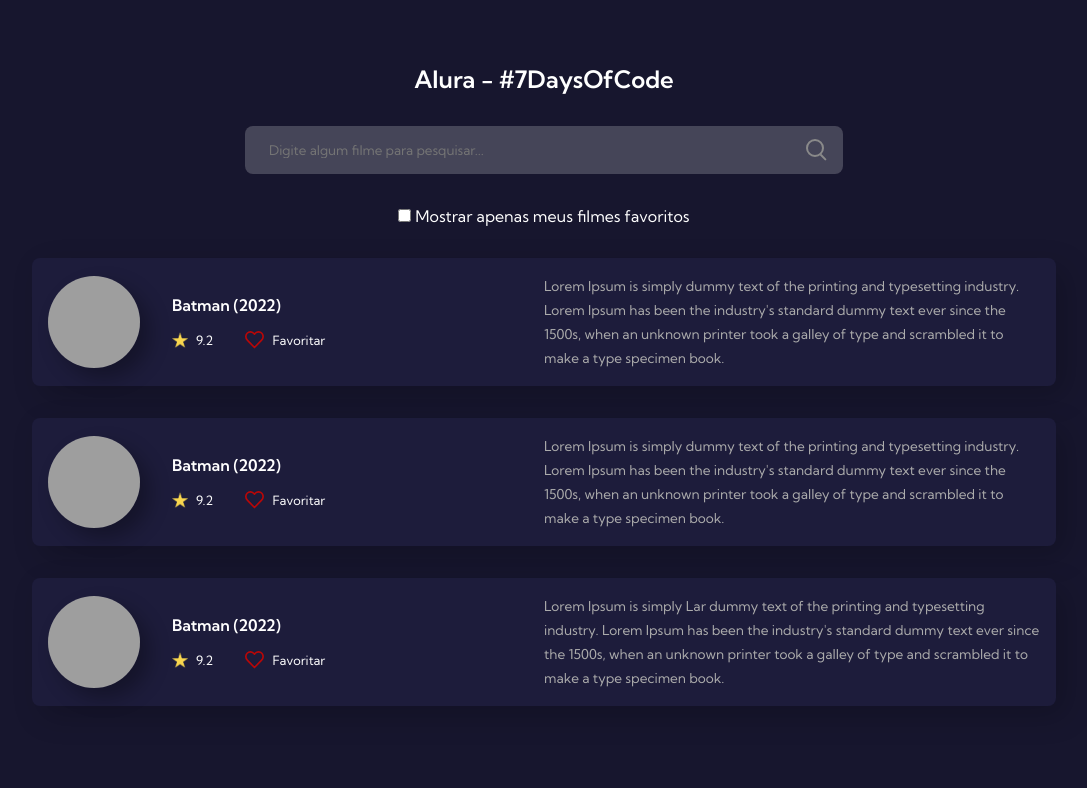
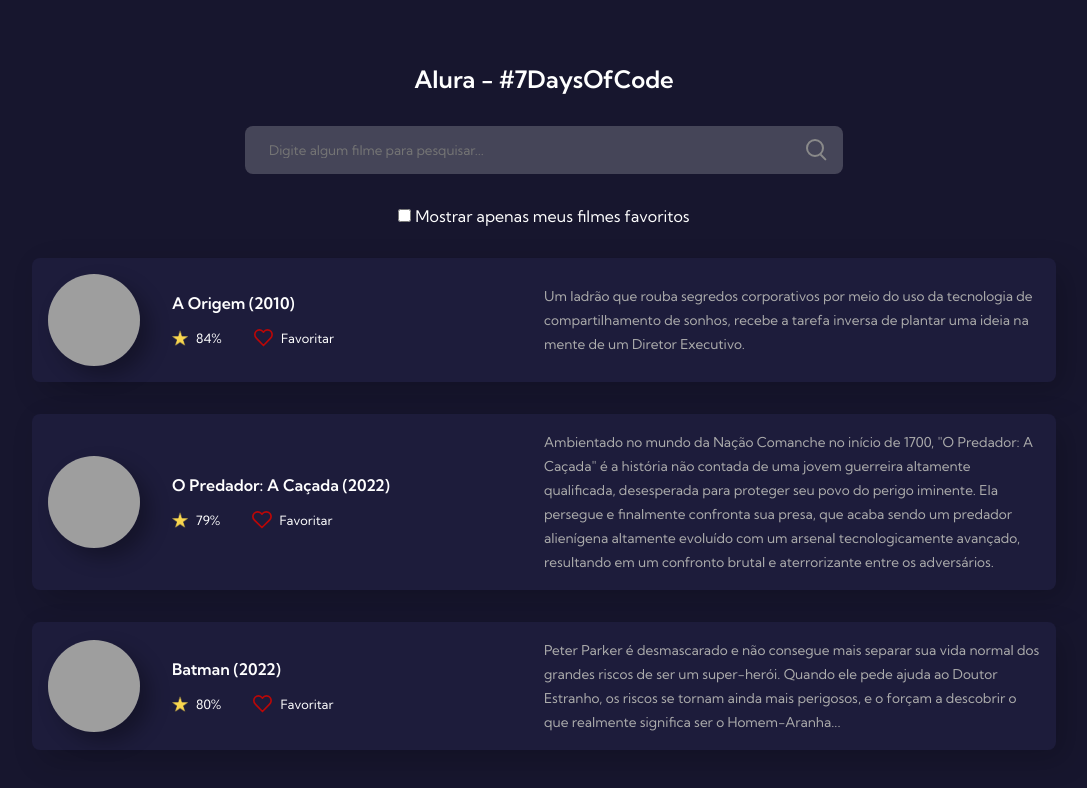
Before and after one commit to rayzersrc/the-process, a plain HTML site: page alura/7days-of-code/index.html in a window 1280 px wide. Shown: the whole page, without its empty margins (96-1183 px from the left). Drawn offline with Linux system fonts and the light colour scheme; grey boxes are pictures that could not be loaded.

Commit message:
day 4 - #7DaysOfCode

```diff
--- a/alura/7days-of-code/index.html
+++ b/alura/7days-of-code/index.html
@@ -38,16 +38,16 @@
           <div class="movie-informations">
             <div class="movie-image">
               <img
-                src="https://img.elo7.com.br/product/original/3FBA809/big-poster-filme-batman-2022-90x60-cm-lo002-poster-batman.jpg"
+                src="https://www.themoviedb.org/t/p/original/9e3Dz7aCANy5aRUQF745IlNloJ1.jpg"
                 alt="Batman (2022)"
               />
             </div>
             <div class="movie-text">
-              <h4>Batman (2022)</h4>
+              <h4>A Origem (2010)</h4>
               <div class="rating-favorites">
                 <div class="rating">
                   <img src="images/star.png" alt="Star Icon" />
-                  <span>9.2</span>
+                  <span>84%</span>
                 </div>
                 <div class="favorite">
                   <img src="images/heart.svg" alt="Star Icon" />
@@ -58,10 +58,9 @@
           </div>
           <div class="movie-description">
             <span
-              >Lorem Ipsum is simply dummy text of the printing and typesetting
-              industry. Lorem Ipsum has been the industry's standard dummy text
-              ever since the 1500s, when an unknown printer took a galley of
-              type and scrambled it to make a type specimen book.</span
+              >Um ladrão que rouba segredos corporativos por meio do uso da
+              tecnologia de compartilhamento de sonhos, recebe a tarefa inversa
+              de plantar uma ideia na mente de um Diretor Executivo.</span
             >
           </div>
         </div>
@@ -70,16 +69,16 @@
           <div class="movie-informations">
             <div class="movie-image">
               <img
-                src="https://img.elo7.com.br/product/original/3FBA809/big-poster-filme-batman-2022-90x60-cm-lo002-poster-batman.jpg"
+                src="https://www.themoviedb.org/t/p/original/g7Ii9sYAFG96W7cvMQ4zXq39RJ5.jpg"
                 alt="Batman (2022)"
               />
             </div>
             <div class="movie-text">
-              <h4>Batman (2022)</h4>
+              <h4>O Predador: A Caçada (2022)</h4>
               <div class="rating-favorites">
                 <div class="rating">
                   <img src="images/star.png" alt="Star Icon" />
-                  <span>9.2</span>
+                  <span>79%</span>
                 </div>
                 <div class="favorite">
                   <img src="images/heart.svg" alt="Star Icon" />
@@ -90,10 +89,13 @@
           </div>
           <div class="movie-description">
             <span
-              >Lorem Ipsum is simply dummy text of the printing and typesetting
-              industry. Lorem Ipsum has been the industry's standard dummy text
-              ever since the 1500s, when an unknown printer took a galley of
-              type and scrambled it to make a type specimen book.</span
+              >Ambientado no mundo da Nação Comanche no início de 1700, "O
+              Predador: A Caçada" é a história não contada de uma jovem
+              guerreira altamente qualificada, desesperada para proteger seu
+              povo do perigo iminente. Ela persegue e finalmente confronta sua
+              presa, que acaba sendo um predador alienígena altamente evoluído
+              com um arsenal tecnologicamente avançado, resultando em um
+              confronto brutal e aterrorizante entre os adversários.</span
             >
           </div>
         </div>
@@ -102,7 +104,7 @@
           <div class="movie-informations">
             <div class="movie-image">
               <img
-                src="https://img.elo7.com.br/product/original/3FBA809/big-poster-filme-batman-2022-90x60-cm-lo002-poster-batman.jpg"
+                src="https://www.themoviedb.org/t/p/original/fVzXp3NwovUlLe7fvoRynCmBPNc.jpg"
                 alt="Batman (2022)"
               />
             </div>
@@ -111,7 +113,7 @@
               <div class="rating-favorites">
                 <div class="rating">
                   <img src="images/star.png" alt="Star Icon" />
-                  <span>9.2</span>
+                  <span>80%</span>
                 </div>
                 <div class="favorite">
                   <img src="images/heart.svg" alt="Star Icon" />
@@ -122,11 +124,11 @@
           </div>
           <div class="movie-description">
             <span
-              >Lorem Ipsum is simply Lar dummy text of the printing and
-              typesetting industry. Lorem Ipsum has been the industry's standard
-              dummy text ever since the 1500s, when an unknown printer took a
-              galley of type and scrambled it to make a type specimen
-              book.</span
+              >Peter Parker é desmascarado e não consegue mais separar sua vida
+              normal dos grandes riscos de ser um super-herói. Quando ele pede
+              ajuda ao Doutor Estranho, os riscos se tornam ainda mais
+              perigosos, e o forçam a descobrir o que realmente significa ser o
+              Homem-Aranha...</span
             >
           </div>
         </div>
--- a/alura/7days-of-code/style.css
+++ b/alura/7days-of-code/style.css
@@ -1,12 +1,12 @@
 :root {
-  --background-color: #17162E;
+  --background-color: #17162e;
 }
 
 * {
   margin: 0;
   padding: 0;
   box-sizing: border-box;
-  font-family: 'Kumbh Sans', sans-serif;
+  font-family: "Kumbh Sans", sans-serif;
 }
 
 body {
@@ -24,7 +24,7 @@ main {
 }
 
 h2 {
-  color: #FFF;
+  color: #fff;
   text-align: center;
   margin: 2rem 0;
 }
@@ -46,7 +46,7 @@ h2 {
   outline: none;
   border: none;
   background-color: transparent;
-  color: #FFF;
+  color: #fff;
 }
 
 .input-container img {
@@ -56,16 +56,16 @@ h2 {
 .showOnlyFavorites {
   text-align: center;
   margin-bottom: 2rem;
-  color: #FFF;
+  color: #fff;
 }
 
 .movie {
-  color: #FFF;
+  color: #fff;
   display: flex;
   align-items: center;
   justify-content: space-between;
   gap: 2rem;
-  background: #1D1C3B;
+  background: #1d1c3b;
   border-radius: 0.5rem;
   padding: 1rem;
   margin: 0 auto;
@@ -81,7 +81,7 @@ h2 {
 }
 
 .movie .movie-image img {
-  width: 100%;
+  width: 92px;
   height: 100%;
   object-fit: cover;
   border-radius: 50%;
@@ -106,7 +106,8 @@ h2 {
   gap: 2rem;
 }
 
-.movie-informations .rating, .movie-informations .favorite {
+.movie-informations .rating,
+.movie-informations .favorite {
   display: flex;
   align-items: center;
   gap: 0.5rem;
@@ -119,7 +120,7 @@ h2 {
 
 .movie-informations .favorite img {
   cursor: pointer;
-  transition: all .3s;
+  transition: all 0.3s;
   width: 1.2rem;
 }
 
@@ -129,7 +130,7 @@ h2 {
 
 .movie-description {
   max-width: 50%;
-  color: #ACACAC;
+  color: #acacac;
   font-weight: 400;
   font-size: 0.85rem;
   line-height: 1.5rem;
```
